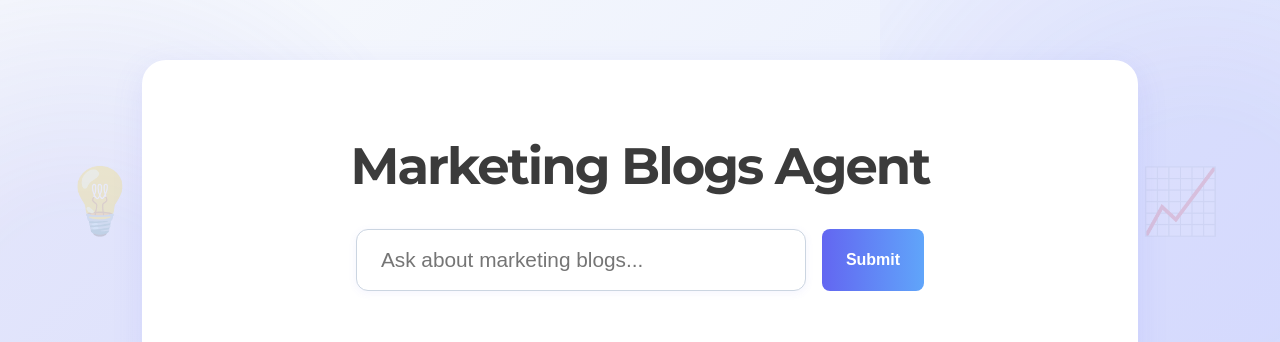
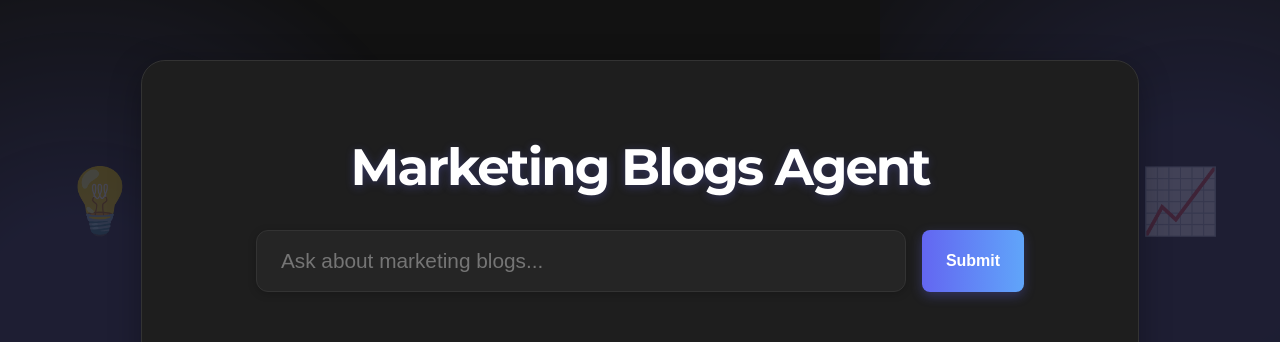
Before and after one commit to Yash55555555555/Agent-for-Marketing-Blogs, a React (Vite) app in the folder frontend/: page / in a window 1280 px wide. Shown: the top 342 px of the page. Built offline with nearby package versions, Linux system fonts and the light colour scheme.

Commit message:
redesigning the frontend ui

```diff
--- a/frontend/src/App.jsx
+++ b/frontend/src/App.jsx
@@ -52,7 +52,11 @@ export default function App() {
         {response && (
           <div className="response">
             <h2>Response</h2>
-            <p>{response}</p>
+            <ul>
+              {response.split(/\d+\./).filter(item => item.trim()).map((point, index) => (
+                <li key={index}>{point.trim()}</li>
+              ))}
+            </ul>
           </div>
         )}
         <BlogCards />
--- a/frontend/src/style.css
+++ b/frontend/src/style.css
@@ -2,7 +2,8 @@ body {
   margin: 0;
   padding: 0;
   font-family: 'Montserrat', sans-serif;
-  background: linear-gradient(135deg, #f8fafc 0%, #e0e7ff 100%);
+  background: #121212;
+  color: #e0e0e0;
 }
 
 /* Decorative side shapes */
@@ -19,21 +20,21 @@ body::before {
   left: 0;
   background: radial-gradient(circle at 20% 40%, #6366f1 18%, transparent 70%),
               radial-gradient(circle at 60% 80%, #60a5fa 10%, transparent 60%);
-  opacity: 0.13;
+  opacity: 0.15;
 }
 body::after {
   right: 0;
   background: radial-gradient(circle at 80% 30%, #6366f1 18%, transparent 70%),
               radial-gradient(circle at 40% 70%, #60a5fa 10%, transparent 60%);
-  opacity: 0.13;
+  opacity: 0.15;
 }
 
 .container {
   max-width: 900px;
   margin: 60px auto;
-  background: #fff;
+  background: #1e1e1e;
   border-radius: 24px;
-  box-shadow: 0 8px 32px rgba(99,102,241,0.10);
+  box-shadow: 0 8px 32px rgba(0,0,0,0.3);
   padding: 40px 48px;
   text-align: center;
   position: relative;
@@ -41,6 +42,7 @@ body::after {
   display: flex;
   flex-direction: column;
   align-items: center;
+  border: 1px solid #333;
 }
 /* Decorative marketing icons on sides */
 .side-icon {
@@ -62,8 +64,9 @@ h1 {
   font-size: 3.2rem;
   font-weight: 800;
   margin-bottom: 32px;
-  color: #3b3b3b;
+  color: #ffffff;
   letter-spacing: -2px;
+  text-shadow: 0 2px 10px rgba(99,102,241,0.3);
 }
 
 .form {
@@ -71,6 +74,7 @@ h1 {
   gap: 16px;
   margin-bottom: 32px;
   justify-content: center;
+  width: 100%;
 }
 
 .input {
@@ -79,14 +83,17 @@ h1 {
   max-width: 600px;
   padding: 18px 24px;
   border-radius: 12px;
-  border: 1.5px solid #cbd5e1;
+  border: 1.5px solid #333;
+  background-color: #252525;
+  color: #e0e0e0;
   font-size: 1.3rem;
   outline: none;
-  transition: border-color 0.2s;
-  box-shadow: 0 2px 8px rgba(99,102,241,0.07);
+  transition: all 0.2s;
+  box-shadow: 0 2px 8px rgba(0,0,0,0.2);
 }
 .input:focus {
   border-color: #6366f1;
+  box-shadow: 0 0 0 2px rgba(99,102,241,0.3);
 }
 
 .button {
@@ -98,6 +105,13 @@ h1 {
   font-weight: 600;
   font-size: 1rem;
   cursor: pointer;
+  transition: all 0.2s;
+  box-shadow: 0 4px 12px rgba(99,102,241,0.3);
+}
+.button:hover {
+  transform: translateY(-2px);
+  box-shadow: 0 6px 16px rgba(99,102,241,0.4);
+}
   transition: background 0.2s;
 }
 .button:disabled {
@@ -106,16 +120,38 @@ h1 {
 }
 
 .response {
-  background: #f1f5f9;
-  border-radius: 8px;
-  padding: 16px;
+  background: #252525;
+  border-radius: 12px;
+  padding: 24px;
   margin-top: 16px;
+  margin-bottom: 32px;
+  max-width: 800px;
   text-align: left;
+  box-shadow: 0 4px 16px rgba(0,0,0,0.2);
+  border: 1px solid #333;
+}
+
+.response h2 {
+  font-size: 1.8rem;
+  margin-bottom: 16px;
+  color: #6366f1;
+  border-bottom: 1px solid #333;
+  padding-bottom: 8px;
+}
+
+.response ul {
+  margin: 0;
+  padding: 0 0 0 20px;
+}
+
+.response li {
+  margin-bottom: 12px;
+  line-height: 1.6;
 }
 
 .error {
   color: #ef4444;
-  margin-bottom: 12px;
+  margin-bottom: 24px;
   font-weight: 500;
 }
 
```
